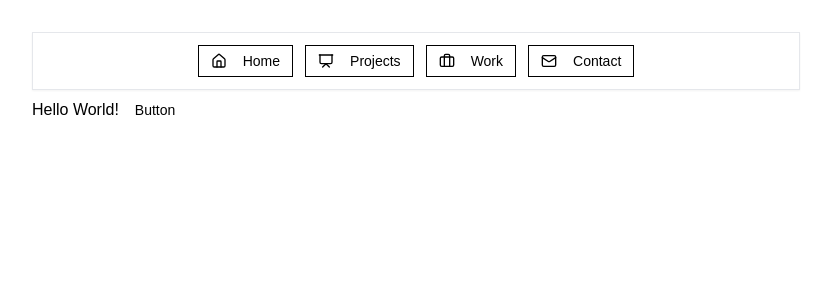
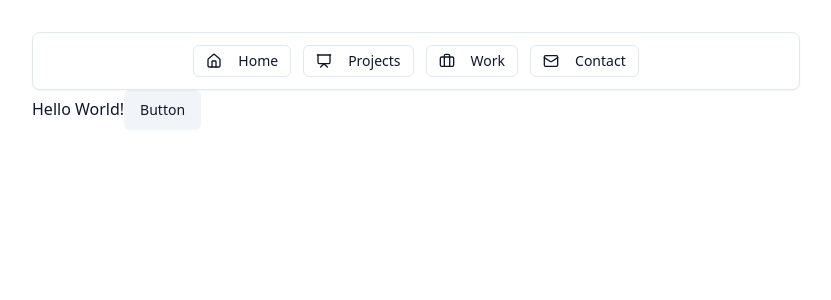
Before and after one commit to danieltsega/portfolio-website, a Next.js app: page / in a window 1280 px wide. Shown: the top 300 px of the page, without its empty margins (224-1055 px from the left). Built offline with nearby package versions, Linux system fonts and the light colour scheme.

Commit message:
feat: add default next styling to global

```diff
--- a/src/app/globals.css
+++ b/src/app/globals.css
@@ -2,6 +2,84 @@
 @tailwind components;
 @tailwind utilities;
 
-body {
-  font-family: Arial, Helvetica, sans-serif;
+@layer base {
+  :root {
+    --background: 0 0% 100%;
+    --foreground: 222.2 47.4% 11.2%;
+
+    --muted: 210 40% 96.1%;
+    --muted-foreground: 215.4 16.3% 46.9%;
+
+    --popover: 0 0% 100%;
+    --popover-foreground: 222.2 47.4% 11.2%;
+
+    --border: 214.3 31.8% 91.4%;
+    --input: 214.3 31.8% 91.4%;
+
+    --card: 0 0% 100%;
+    --card-foreground: 222.2 47.4% 11.2%;
+
+    --primary: 222.2 47.4% 11.2%;
+    --primary-foreground: 210 40% 98%;
+
+    --secondary: 210 40% 96.1%;
+    --secondary-foreground: 222.2 47.4% 11.2%;
+
+    --accent: 210 40% 96.1%;
+    --accent-foreground: 222.2 47.4% 11.2%;
+
+    --destructive: 0 100% 50%;
+    --destructive-foreground: 210 40% 98%;
+
+    --ring: 215 20.2% 65.1%;
+
+    --radius: 0.5rem;
+  }
+
+  .dark {
+    --background: 224 71% 4%;
+    --foreground: 213 31% 91%;
+
+    --muted: 223 47% 11%;
+    --muted-foreground: 215.4 16.3% 56.9%;
+
+    --accent: 216 34% 17%;
+    --accent-foreground: 210 40% 98%;
+
+    --popover: 224 71% 4%;
+    --popover-foreground: 215 20.2% 65.1%;
+
+    --border: 216 34% 17%;
+    --input: 216 34% 17%;
+
+    --card: 224 71% 4%;
+    --card-foreground: 213 31% 91%;
+
+    --primary: 210 40% 98%;
+    --primary-foreground: 222.2 47.4% 1.2%;
+
+    --secondary: 222.2 47.4% 11.2%;
+    --secondary-foreground: 210 40% 98%;
+
+    --destructive: 0 63% 31%;
+    --destructive-foreground: 210 40% 98%;
+
+    --ring: 216 34% 17%;
+
+    --radius: 0.5rem;
+  }
 }
+
+@layer base {
+  * {
+    @apply border-border;
+  }
+  body {
+    @apply bg-background text-foreground;
+    font-feature-settings: "rlig" 1, "calt" 1;
+  }
+
+  a {
+    @apply underline underline-offset-4 hover:text-primary;
+  }
+}
```
